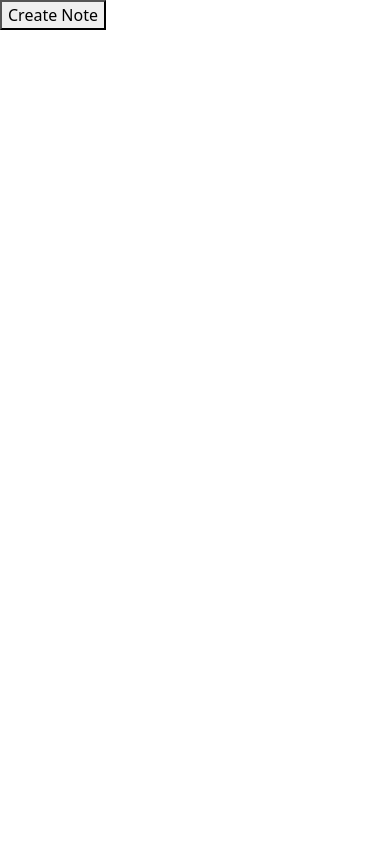
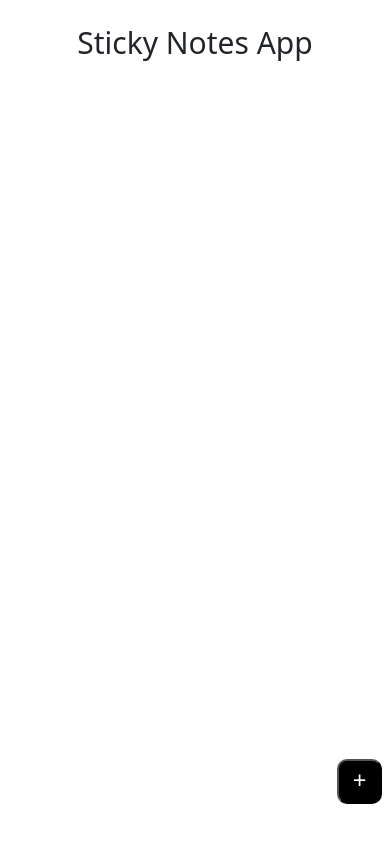
Before and after one commit to GhulamQadir/React-notes_app, a React (Create React App) app: page / in a window 390 px wide. Built offline with nearby package versions, Linux system fonts and the light colour scheme.

Commit message:
ui updated

```diff
--- a/src/Components/Create-Note-Modal/create-note-modal.js
+++ b/src/Components/Create-Note-Modal/create-note-modal.js
@@ -38,7 +38,7 @@ function CreateNoteModal(props) {
             <Modal show={showModal}>
                 <Modal.Header>
                     <Modal.Title>Create Note</Modal.Title>
-                    <button className="modal_close_btn" onClick={hideModal}>x</button>
+                    <button className="modal_close_btn" onClick={hideModal}>&times;</button>
                 </Modal.Header>
                 <Modal.Body>
                     <br />
--- a/src/Components/render_todos/render-notes.css
+++ b/src/Components/render_todos/render-notes.css
@@ -1,14 +1,13 @@
 .notes_main_div {
-
     margin: auto;
     width: 95%;
     text-align: center;
-
 }
 
 .notes_main_div {
     display: flex;
     flex-wrap: wrap;
+    justify-content: center;
 }
 
 .note {
@@ -17,16 +16,9 @@
     display: flex;
     flex-direction: column;
     margin: 1em;
-
-
+    padding: 5px;
     position: relative;
     background-color: #feff9c;
-    /* height: 220px;
-    width: 21%;
-    margin: auto;
-     text-align: center;
-    display: inline-block;
-    margin: 15px 17px 15px 17px; */
     transform: rotate(-6deg);
     transition: all ease 0.3s;
     box-shadow: rgba(0, 0, 0, 0.20) 0px 5px 15px;
@@ -47,7 +39,7 @@
 }
 
 .note:hover {
-    transform: scale(1.3);
+    transform: scale(1.4);
     z-index: 5;
     box-shadow: rgba(17, 17, 26, 0.1) 0px 8px 24px, rgba(17, 17, 26, 0.1) 0px 16px 56px, rgba(17, 17, 26, 0.1) 0px 24px 80px;
 }
@@ -58,13 +50,22 @@
     background: none;
     border: none;
     color: grey;
-    font-size: 19px;
-    font-weight: 100;
-    float: right;
+    font-size: 26px;
+    font-weight: 500;
+    position: absolute;
+    top: -8px;
+    right: -2px;
 }
 
 .note_title {
-    display: inline-block;
     font-size: 23px;
-    padding-top: 10px;
+    padding-top: 20px;
 }
+
+
+@media (max-width:450px) {
+    .note {
+        height: 10em;
+        width: 10em;
+    }
+}
--- a/src/Components/render_todos/render-notes.js
+++ b/src/Components/render_todos/render-notes.js
@@ -1,3 +1,4 @@
+import { useEffect } from 'react'
 import { useHistory } from 'react-router-dom';
 import './render-notes.css'
 
@@ -25,15 +26,14 @@ function RenderNotes(props) {
     }
 
 
+
     return (
         <div>
             <div className="notes_main_div">
                 {props.notes && props.notes.map((note, index) => {
                     return <div className="note" key={index}>
                         {/* {note.isImportantNote ? <img src='https://encrypted-tbn0.gstatic.com/images?q=tbn:ANd9GcQJltZ_46zMjqNlTMb9MlfLgOEH_DO5XbzZmvMe5m5gdzlAFlHIgZtXPT-jv58kv95o4Ew&usqp=CAU' height="30" /> : ""} */}
-                        <button className="remove_note_btn" onClick={() => removeNote(index)}><i className="fa fa-times"></i></button>
-                        {/* <br />
-                        <br /> */}
+                        <button className="remove_note_btn" onClick={() => removeNote(index)}>&times;</button>
                         <p className="note_title">{note.title}</p>
 
 
--- /dev/null
+++ b/src/Containers/Home/home.css
@@ -0,0 +1,31 @@
+.notes_app_heading {
+    text-align: center;
+    font-size: 30px;
+    font-weight: 500;
+    margin: 20px 5px 50px 5px;
+}
+
+.add_note_btn {
+    position: fixed;
+    bottom: 40px;
+    right: 15px;
+    height: 45px;
+    width: 45px;
+    border-radius: 10px;
+    background-color: black;
+    color: white;
+    font-size: 24px;
+    text-align: center;
+    align-items: center;
+}
+
+.add_note_btn_text {
+    position: relative;
+    bottom: 2px;
+}
+
+@media(max-width: 450px) {
+    .add_note_btn {
+        right: 8px;
+    }
+}
--- a/src/Containers/Home/home.js
+++ b/src/Containers/Home/home.js
@@ -1,9 +1,8 @@
 import React, { useState, useEffect } from "react";
 import { withRouter } from "react-router-dom";
-// import AddNote from "../../Components/Add-Note/add-note";
 import CreateNoteModal from "../../Components/Create-Note-Modal/create-note-modal";
 import RenderNotes from "../../Components/render_todos/render-notes";
-
+import './home.css'
 
 
 
@@ -42,12 +41,17 @@ function Home() {
     }, [])
 
     useEffect(() => {
-        localStorage.setItem('notes', JSON.stringify(notes ?? []))
+        localStorage.setItem('notes', JSON.stringify(notes))
     })
     return (
         <div>
+            <div className="notes_app_heading">
+                <p>Sticky Notes App</p>
+            </div>
             {/* AddNote Button  */}
-            <button onClick={openModal}>Create Note</button>
+            <button className="add_note_btn" onClick={openModal}><div className="add_note_btn_text">+</div></button>
+
+
 
 
             <CreateNoteModal notes={notes} hideModal={closeModal} showModal={isModalShow} inputValues={inputValues} updatedValues={updatedInputValues} />
@@ -56,7 +60,7 @@ function Home() {
             <RenderNotes notes={notes} updatedInputValues={updatedInputValues} />
 
 
-        </div>
+        </div >
     )
 }
 
--- a/src/Containers/Note-Details/note-details.js
+++ b/src/Containers/Note-Details/note-details.js
@@ -1,4 +1,4 @@
-import React, { Component } from "react";
+import { useEffect } from "react";
 import { withRouter } from "react-router-dom";
 import './note-details.css'
 
@@ -165,6 +165,12 @@ function NoteDetails(props) {
         //     notes: notes,
         // })
     }
+
+    useEffect(() => {
+
+        localStorage.setItem('notes', JSON.stringify(props.location.state.notes))
+
+    }, [props.location.state.notes])
     return (
 
         <div className="mainDiv" >
```
